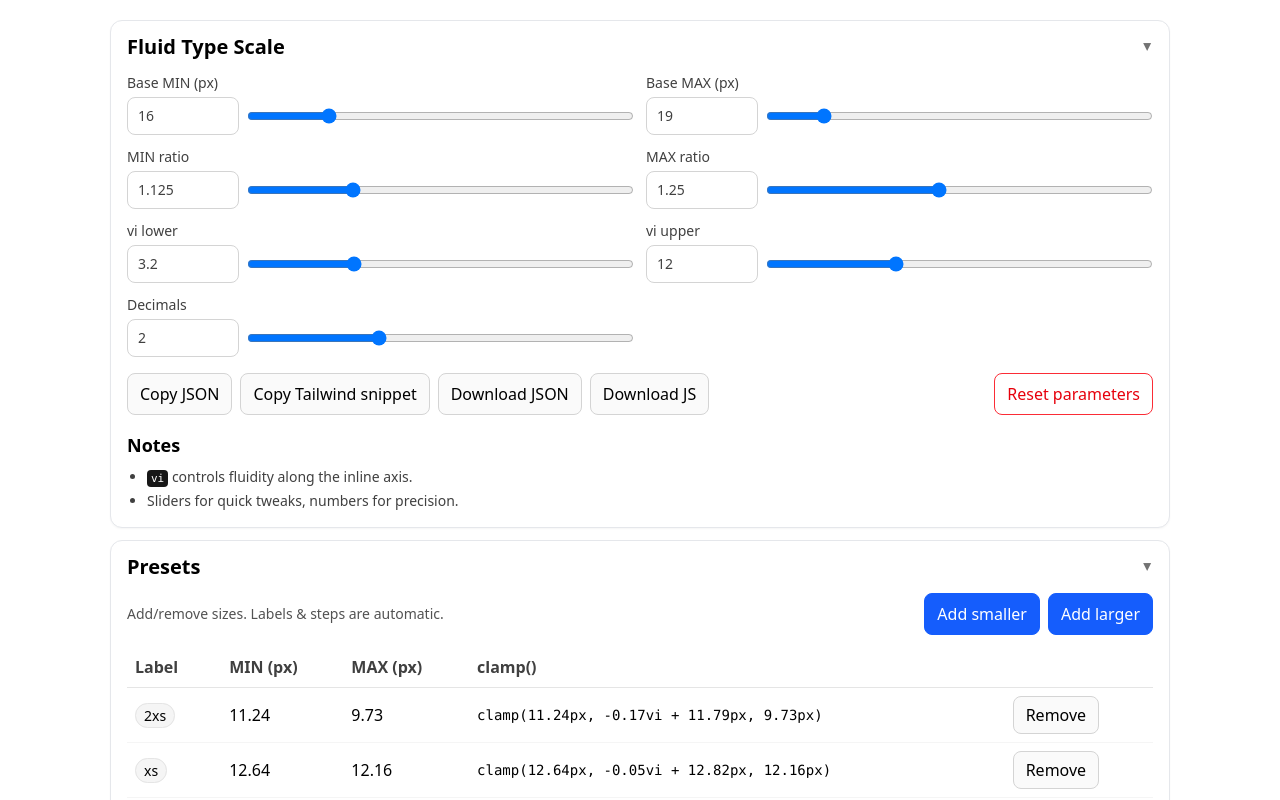
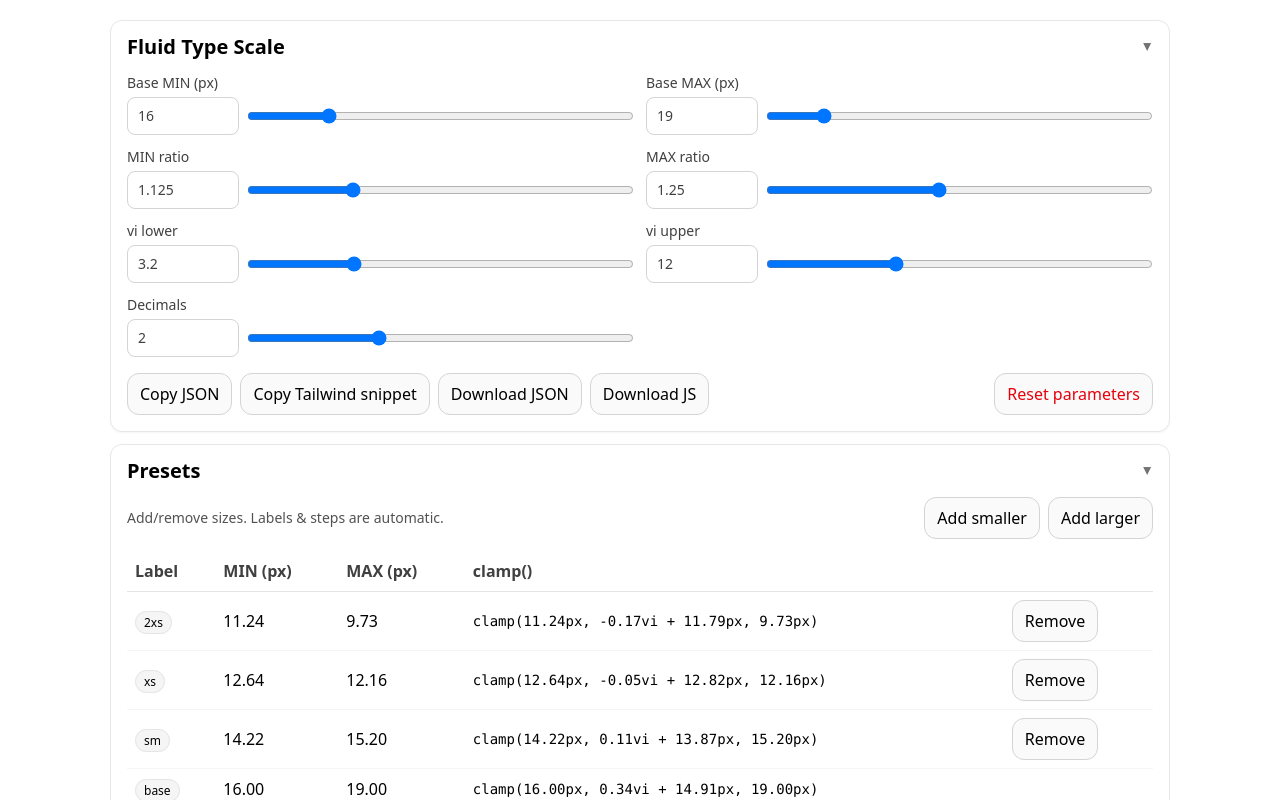
Before and after one commit to AristideBH/fluid-type-generator, a SvelteKit app: page / in a window 1280 px wide. Shown: the top 800 px of the page. Built offline with nearby package versions, Linux system fonts and the light colour scheme.

Commit message:
refactor: improve type annotations and simplify label structure in +page.svelte

```diff
--- a/src/routes/+page.svelte
+++ b/src/routes/+page.svelte
@@ -6,13 +6,13 @@
 
 	let previewText = $state('The quick brown fox jumps over the lazy dog');
 
-	let viMin = $state(DEFAULTS.viMin);
-	let viMax = $state(DEFAULTS.viMax);
-	let baseMin = $state(DEFAULTS.baseMin);
-	let baseMax = $state(DEFAULTS.baseMax);
-	let rMin = $state(DEFAULTS.rMin);
-	let rMax = $state(DEFAULTS.rMax);
-	let precision = $state(DEFAULTS.precision);
+	let viMin = $state(DEFAULTS.viMin as number);
+	let viMax = $state(DEFAULTS.viMax as number);
+	let baseMin = $state(DEFAULTS.baseMin as number);
+	let baseMax = $state(DEFAULTS.baseMax as number);
+	let rMin = $state(DEFAULTS.rMin as number);
+	let rMax = $state(DEFAULTS.rMax as number);
+	let precision = $state(DEFAULTS.precision as number);
 
 	let presets = $state<Preset[]>([
 		{ label: '2xs', step: -3 },
@@ -69,45 +69,24 @@
 		<div class="px-4 pb-4">
 			<!-- controls with number + range -->
 			<div class="grid grid-cols-1 gap-3 md:grid-cols-2">
-				<label class="grid gap-1 text-sm text-neutral-700">
+				<label>
 					<span>Base MIN (px)</span>
-					<div class="flex items-center gap-2">
-						<input
-							type="number"
-							bind:value={baseMin}
-							step="0.01"
-							min="8"
-							max="48"
-							class="w-28 rounded-lg border border-neutral-300 px-2.5 py-2"
-						/>
+					<div>
+						<input type="number" bind:value={baseMin} step="0.01" min="8" max="48" />
 						<input type="range" bind:value={baseMin} min="8" max="48" step="0.1" class="flex-1" />
 					</div>
 				</label>
-				<label class="grid gap-1 text-sm text-neutral-700">
+				<label>
 					<span>Base MAX (px)</span>
-					<div class="flex items-center gap-2">
-						<input
-							type="number"
-							bind:value={baseMax}
-							step="0.01"
-							min="12"
-							max="64"
-							class="w-28 rounded-lg border border-neutral-300 px-2.5 py-2"
-						/>
+					<div>
+						<input type="number" bind:value={baseMax} step="0.01" min="12" max="64" />
 						<input type="range" bind:value={baseMax} min="12" max="64" step="0.1" class="flex-1" />
 					</div>
 				</label>
-				<label class="grid gap-1 text-sm text-neutral-700">
+				<label>
 					<span>MIN ratio</span>
-					<div class="flex items-center gap-2">
-						<input
-							type="number"
-							bind:value={rMin}
-							step="0.001"
-							min="1.05"
-							max="1.333"
-							class="w-28 rounded-lg border border-neutral-300 px-2.5 py-2"
-						/>
+					<div>
+						<input type="number" bind:value={rMin} step="0.001" min="1.05" max="1.333" />
 						<input
 							type="range"
 							bind:value={rMin}
@@ -118,17 +97,10 @@
 						/>
 					</div>
 				</label>
-				<label class="grid gap-1 text-sm text-neutral-700">
+				<label>
 					<span>MAX ratio</span>
-					<div class="flex items-center gap-2">
-						<input
-							type="number"
-							bind:value={rMax}
-							step="0.001"
-							min="1.05"
-							max="1.5"
-							class="w-28 rounded-lg border border-neutral-300 px-2.5 py-2"
-						/>
+					<div>
+						<input type="number" bind:value={rMax} step="0.001" min="1.05" max="1.5" />
 						<input
 							type="range"
 							bind:value={rMax}
@@ -139,31 +111,17 @@
 						/>
 					</div>
 				</label>
-				<label class="grid gap-1 text-sm text-neutral-700">
+				<label>
 					<span>vi lower</span>
-					<div class="flex items-center gap-2">
-						<input
-							type="number"
-							bind:value={viMin}
-							step="0.01"
-							min="0"
-							max={viMax}
-							class="w-28 rounded-lg border border-neutral-300 px-2.5 py-2"
-						/>
+					<div>
+						<input type="number" bind:value={viMin} step="0.01" min="0" max={viMax} />
 						<input type="range" bind:value={viMin} min="0" max={viMax} step="0.01" class="flex-1" />
 					</div>
 				</label>
-				<label class="grid gap-1 text-sm text-neutral-700">
+				<label>
 					<span>vi upper</span>
-					<div class="flex items-center gap-2">
-						<input
-							type="number"
-							bind:value={viMax}
-							step="0.01"
-							min={viMin}
-							max="30"
-							class="w-28 rounded-lg border border-neutral-300 px-2.5 py-2"
-						/>
+					<div>
+						<input type="number" bind:value={viMax} step="0.01" min={viMin} max="30" />
 						<input
 							type="range"
 							bind:value={viMax}
@@ -174,17 +132,10 @@
 						/>
 					</div>
 				</label>
-				<label class="grid gap-1 text-sm text-neutral-700">
+				<label>
 					<span>Decimals</span>
-					<div class="flex items-center gap-2">
-						<input
-							type="number"
-							bind:value={precision}
-							min="0"
-							max="6"
-							step="1"
-							class="w-28 rounded-lg border border-neutral-300 px-2.5 py-2"
-						/>
+					<div>
+						<input type="number" bind:value={precision} min="0" max="6" step="1" />
 						<input type="range" bind:value={precision} min="0" max="6" step="1" class="flex-1" />
 					</div>
 				</label>
@@ -192,38 +143,13 @@
 
 			<!-- actions line -->
 			<div class="mt-4 flex flex-wrap gap-2">
-				<button
-					class="rounded-lg border border-neutral-300 bg-neutral-50 px-3 py-2"
-					onclick={() => copyJSON(fontSizeMap)}>Copy JSON</button
-				>
-				<button
-					class="rounded-lg border border-neutral-300 bg-neutral-50 px-3 py-2"
-					onclick={() => copyTailwindSnippet(fontSizeMap)}>Copy Tailwind snippet</button
-				>
-				<button
-					class="rounded-lg border border-neutral-300 bg-neutral-50 px-3 py-2"
-					onclick={() => downloadJSON(fontSizeMap)}>Download JSON</button
-				>
-				<button
-					class="rounded-lg border border-neutral-300 bg-neutral-50 px-3 py-2"
-					onclick={() => downloadTailwindJS(fontSizeMap)}>Download JS</button
-				>
-				<button
-					class="ml-auto rounded-lg border border-red-500 px-3 py-2 text-red-600"
-					onclick={resetParams}>Reset parameters</button
-				>
-			</div>
-
-			<!-- Notes -->
-			<div class="mt-4">
-				<h3 class="text-lg font-semibold">Notes</h3>
-				<ul class="mt-2 list-disc space-y-1 pl-5 text-sm text-neutral-700">
-					<li>
-						<kbd class="rounded bg-neutral-900 px-1 py-0.5 text-[11px] text-white">vi</kbd> controls
-						fluidity along the inline axis.
-					</li>
-					<li>Sliders for quick tweaks, numbers for precision.</li>
-				</ul>
+				<button onclick={() => copyJSON(fontSizeMap)}>Copy JSON</button>
+				<button onclick={() => copyTailwindSnippet(fontSizeMap)}>Copy Tailwind snippet</button>
+				<button onclick={() => downloadJSON(fontSizeMap)}>Download JSON</button>
+				<button onclick={() => downloadTailwindJS(fontSizeMap)}>Download JS</button>
+				<button class="ml-auto border-red-500 text-red-600" onclick={resetParams}>
+					Reset parameters
+				</button>
 			</div>
 		</div>
 	</details>
@@ -238,18 +164,8 @@
 			<div class="flex flex-wrap items-center gap-2">
 				<div class="text-sm text-neutral-600">Add/remove sizes. Labels & steps are automatic.</div>
 				<div class="ml-auto flex gap-2">
-					<button
-						class="rounded-lg border border-blue-600 bg-blue-600 px-3 py-2 text-white"
-						onclick={() => (presets = addSmallerPreset(presets))}
-					>
-						Add smaller
-					</button>
-					<button
-						class="rounded-lg border border-blue-600 bg-blue-600 px-3 py-2 text-white"
-						onclick={() => (presets = addLargerPreset(presets))}
-					>
-						Add larger
-					</button>
+					<button onclick={() => (presets = addSmallerPreset(presets))}> Add smaller </button>
+					<button onclick={() => (presets = addLargerPreset(presets))}> Add larger </button>
 				</div>
 			</div>
 
@@ -257,34 +173,32 @@
 				<table class="w-full border-collapse">
 					<thead>
 						<tr class="border-b border-neutral-200">
-							<th class="px-2 py-2 text-left font-semibold text-neutral-700">Label</th>
-							<th class="px-2 py-2 text-left font-semibold text-neutral-700">MIN (px)</th>
-							<th class="px-2 py-2 text-left font-semibold text-neutral-700">MAX (px)</th>
-							<th class="px-2 py-2 text-left font-semibold text-neutral-700">clamp()</th>
-							<th class="px-2 py-2"></th>
+							<th>Label</th>
+							<th>MIN (px)</th>
+							<th>MAX (px)</th>
+							<th>clamp()</th>
+							<th></th>
 						</tr>
 					</thead>
 					<tbody>
 						{#each presets as p (p.label)}
 							{@const L = line(p.step, params)}
 							<tr class="border-b border-neutral-100">
-								<td class="px-2 py-2">
-									<span
-										class="rounded-full border border-neutral-200 bg-neutral-100 px-2 py-0.5 text-sm"
-										>{p.label}</span
-									>
+								<td>
+									<span class="badge">
+										{p.label}
+									</span>
 								</td>
-								<td class="px-2 py-2 tabular-nums">{fmt(L.min, precision)}</td>
-								<td class="px-2 py-2 tabular-nums">{fmt(L.max, precision)}</td>
-								<td class="overflow-x-auto px-2 py-2 font-mono text-sm whitespace-nowrap"
-									>{clampString(p.step, params)}</td
-								>
-								<td class="px-2 py-2">
+								<td class="tabular-nums">{fmt(L.min, precision)}</td>
+								<td class="tabular-nums">{fmt(L.max, precision)}</td>
+								<td class="overflow-x-auto font-mono text-sm whitespace-nowrap">
+									{clampString(p.step, params)}
+								</td>
+								<td>
 									{#if p.label !== 'base'}
-										<button
-											class="rounded-lg border border-neutral-300 bg-neutral-50 px-3 py-1.5"
-											onclick={() => (presets = removePreset(presets, p.label))}>Remove</button
-										>
+										<button onclick={() => (presets = removePreset(presets, p.label))}>
+											Remove
+										</button>
 									{/if}
 								</td>
 							</tr>
@@ -318,12 +232,8 @@
 					<div class="rounded-xl border border-dashed border-neutral-200 p-3">
 						<div class="grid grid-cols-[auto_1fr] items-end gap-3">
 							<div class="w-[5ch]">
-								<span
-									class="rounded-full border border-neutral-200 bg-neutral-100 px-2 py-0.5 text-xs"
-									>{p.label}</span
-								>
+								<span class="badge">{p.label}</span>
 							</div>
-							<!-- IMPORTANT: min-w-0 keeps children from overflowing the grid cell -->
 							<div class="min-w-0">
 								<div class="max-w-full overflow-x-auto overflow-y-hidden whitespace-nowrap">
 									<div
@@ -344,7 +254,9 @@
 	</details>
 </div>
 
-<style>
+<style lang="postcss">
+	@reference "tailwindcss";
+
 	/* minimal CSS to enhance <details> (accordion) */
 	details {
 		border: 1px solid #e5e7eb;
@@ -370,6 +282,29 @@
 		transform: rotate(90deg);
 	}
 	button {
-		cursor: pointer;
+		@apply cursor-pointer rounded-xl border border-neutral-300 bg-neutral-50 px-3 py-2;
+	}
+
+	label {
+		@apply grid gap-1 text-sm text-neutral-700;
+
+		& > div {
+			@apply flex items-center gap-2;
+
+			& > input[type='number'] {
+				@apply w-28 rounded-lg border border-neutral-300 px-2.5 py-2;
+			}
+		}
+	}
+
+	thead th {
+		@apply px-2 py-2 text-left font-semibold text-neutral-700;
+	}
+	tbody td {
+		@apply px-2 py-2;
+	}
+
+	span.badge {
+		@apply rounded-full border border-neutral-200 bg-neutral-100 px-2 py-0.5 text-xs;
 	}
 </style>
```
